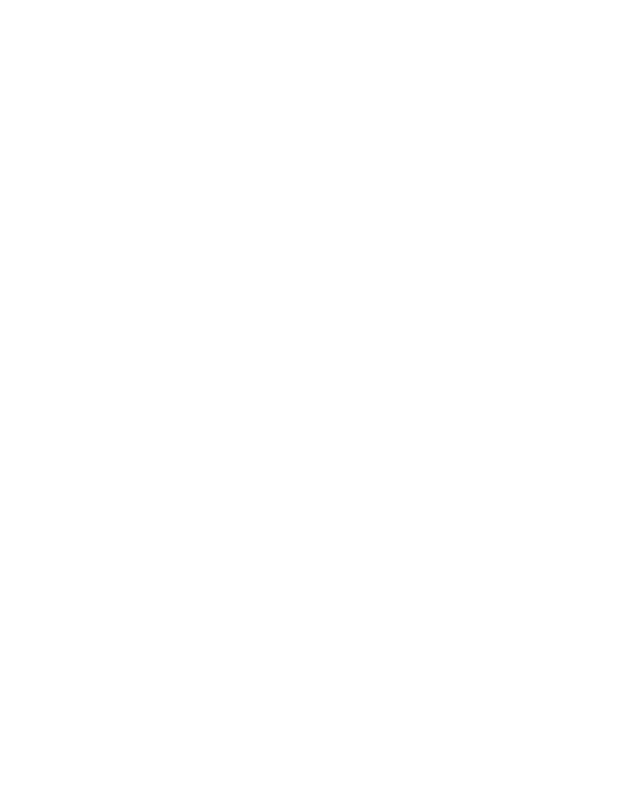
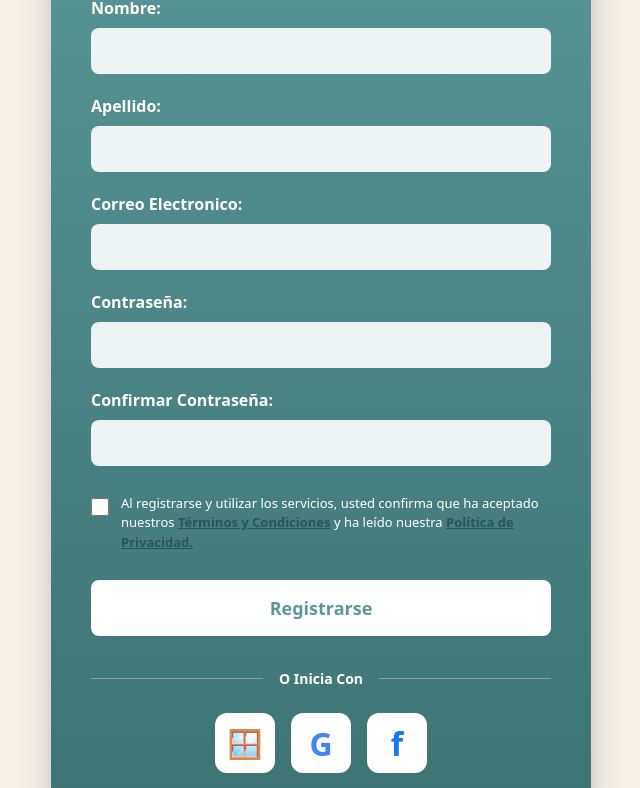
Before and after one commit to academiaparchada/frontend-academic, a React (Vite) app: page /register in a window 1280 px wide. Before the commit this address had no page. Shown: the part 296-1084 px from the top of the page, without its empty margins (319-959 px from the left). Before the commit the page ends 800 px from the top, so only its background shows below. Built offline with nearby package versions, Linux system fonts and the light colour scheme.

Commit message:
Agregar página de registro completa

```diff
--- a/src/components/header.jsx
+++ b/src/components/header.jsx
@@ -10,8 +10,7 @@
   };
 
   const handle_register = () => {
-    // Por ahora redirige a login, luego puedes crear la ruta /register
-    navigate('/login');
+    navigate('/register');
   };
 
   const handle_home = () => {
--- a/src/main.jsx
+++ b/src/main.jsx
@@ -4,6 +4,7 @@
 import './index.css'
 import App from './app.jsx'
 import { Login } from './pages/login.jsx'
+import { Register } from './pages/register.jsx'
 
 createRoot(document.getElementById('root')).render(
   <StrictMode>
@@ -11,6 +12,7 @@
       <Routes>
         <Route path="/" element={<App />} />
         <Route path="/login" element={<Login />} />
+        <Route path="/register" element={<Register />} />
       </Routes>
     </BrowserRouter>
   </StrictMode>,
--- /dev/null
+++ b/src/pages/register.jsx
@@ -0,0 +1,177 @@
+// src/pages/register.jsx
+import { useState } from 'react';
+import { Header } from '../components/header';
+import { Footer } from '../components/footer';
+import '../styles/register.css';
+
+export const Register = () => {
+  const [name, set_name] = useState('');
+  const [lastname, set_lastname] = useState('');
+  const [email, set_email] = useState('');
+  const [password, set_password] = useState('');
+  const [confirm_password, set_confirm_password] = useState('');
+  const [accept_terms, set_accept_terms] = useState(false);
+
+  const handle_submit = (e) => {
+    e.preventDefault();
+    if (password !== confirm_password) {
+      alert('Las contraseñas no coinciden');
+      return;
+    }
+    if (!accept_terms) {
+      alert('Debes aceptar los términos y condiciones');
+      return;
+    }
+    console.log('Registro:', { name, lastname, email, password });
+  };
+
+  const handle_social = (provider) => {
+    console.log(`Registro con ${provider}`);
+  };
+
+  return (
+    <div className="page">
+      <Header />
+
+      <main className="main">
+        <div className="register_container">
+          <div className="register_card">
+            <h1 className="register_title">AQUÍ INICIA ALGO GRANDE.</h1>
+            <p className="register_subtitle">
+              Estás dando el primer paso para transformar tu forma de aprender.
+            </p>
+
+            <form onSubmit={handle_submit} className="register_form">
+              <div className="form_group">
+                <label htmlFor="name" className="form_label">
+                  Nombre:
+                </label>
+                <input
+                  type="text"
+                  id="name"
+                  className="form_input"
+                  value={name}
+                  onChange={(e) => set_name(e.target.value)}
+                  required
+                />
+              </div>
+
+              <div className="form_group">
+                <label htmlFor="lastname" className="form_label">
+                  Apellido:
+                </label>
+                <input
+                  type="text"
+                  id="lastname"
+                  className="form_input"
+                  value={lastname}
+                  onChange={(e) => set_lastname(e.target.value)}
+                  required
+                />
+              </div>
+
+              <div className="form_group">
+                <label htmlFor="email" className="form_label">
+                  Correo Electronico:
+                </label>
+                <input
+                  type="email"
+                  id="email"
+                  className="form_input"
+                  value={email}
+                  onChange={(e) => set_email(e.target.value)}
+                  required
+                />
+              </div>
+
+              <div className="form_group">
+                <label htmlFor="password" className="form_label">
+                  Contraseña:
+                </label>
+                <input
+                  type="password"
+                  id="password"
+                  className="form_input"
+                  value={password}
+                  onChange={(e) => set_password(e.target.value)}
+                  required
+                />
+              </div>
+
+              <div className="form_group">
+                <label htmlFor="confirm_password" className="form_label">
+                  Confirmar Contraseña:
+                </label>
+                <input
+                  type="password"
+                  id="confirm_password"
+                  className="form_input"
+                  value={confirm_password}
+                  onChange={(e) => set_confirm_password(e.target.value)}
+                  required
+                />
+              </div>
+
+              <div className="terms_group">
+                <input
+                  type="checkbox"
+                  id="terms"
+                  className="terms_checkbox"
+                  checked={accept_terms}
+                  onChange={(e) => set_accept_terms(e.target.checked)}
+                  required
+                />
+                <label htmlFor="terms" className="terms_label">
+                  Al registrarse y utilizar los servicios, usted confirma que ha aceptado nuestros{' '}
+                  <a href="#" className="terms_link">
+                    Términos y Condiciones
+                  </a>{' '}
+                  y ha leído nuestra{' '}
+                  <a href="#" className="terms_link">
+                    Política de Privacidad.
+                  </a>
+                </label>
+              </div>
+
+              <button type="submit" className="btn_register">
+                Registrarse
+              </button>
+            </form>
+
+            <div className="divider">
+              <span className="divider_line"></span>
+              <span className="divider_text">O Inicia Con</span>
+              <span className="divider_line"></span>
+            </div>
+
+            <div className="social_register">
+              <button
+                className="btn_social btn_microsoft"
+                onClick={() => handle_social('Microsoft')}
+                aria-label="Registrarse con Microsoft"
+              >
+                <span className="social_emoji">🪟</span>
+              </button>
+              <button
+                className="btn_social btn_google"
+                onClick={() => handle_social('Google')}
+                aria-label="Registrarse con Google"
+              >
+                <span className="social_emoji">G</span>
+              </button>
+              <button
+                className="btn_social btn_facebook"
+                onClick={() => handle_social('Facebook')}
+                aria-label="Registrarse con Facebook"
+              >
+                <span className="social_emoji">f</span>
+              </button>
+            </div>
+          </div>
+        </div>
+      </main>
+
+      <Footer />
+    </div>
+  );
+};
--- /dev/null
+++ b/src/styles/register.css
@@ -0,0 +1,225 @@
+/* src/styles/register.css */
+
+.register_container {
+  min-height: 100%;
+  display: flex;
+  justify-content: center;
+  align-items: center;
+  padding: 2rem 1rem;
+  background-color: #f5f0e8;
+}
+
+.register_card {
+  background: linear-gradient(180deg, #5b9999 0%, #3d7373 100%);
+  border-radius: 2rem;
+  padding: 3rem 2.5rem;
+  max-width: 540px;
+  width: 100%;
+  box-shadow: 0 10px 30px rgba(0, 0, 0, 0.2);
+}
+
+.register_title {
+  font-size: 2rem;
+  font-weight: 700;
+  color: #2d5555;
+  text-align: center;
+  margin: 0 0 1rem 0;
+  line-height: 1.2;
+}
+
+.register_subtitle {
+  font-size: 1rem;
+  color: #ffffff;
+  text-align: center;
+  margin: 0 0 2rem 0;
+  line-height: 1.5;
+}
+
+.register_form {
+  display: flex;
+  flex-direction: column;
+  gap: 1.25rem;
+}
+
+.form_group {
+  display: flex;
+  flex-direction: column;
+  gap: 0.5rem;
+}
+
+.form_label {
+  font-size: 1rem;
+  font-weight: 600;
+  color: #ffffff;
+}
+
+.form_input {
+  padding: 0.875rem 1rem;
+  border: none;
+  border-radius: 0.5rem;
+  font-size: 1rem;
+  background-color: rgba(255, 255, 255, 0.9);
+  transition: all 0.3s ease;
+}
+
+.form_input:focus {
+  outline: none;
+  background-color: #ffffff;
+  box-shadow: 0 0 0 3px rgba(255, 255, 255, 0.3);
+}
+
+.terms_group {
+  display: flex;
+  gap: 0.75rem;
+  align-items: flex-start;
+  margin-top: 0.5rem;
+}
+
+.terms_checkbox {
+  margin-top: 0.25rem;
+  width: 18px;
+  height: 18px;
+  cursor: pointer;
+  flex-shrink: 0;
+}
+
+.terms_label {
+  font-size: 0.813rem;
+  color: #ffffff;
+  line-height: 1.5;
+}
+
+.terms_link {
+  color: #2d5555;
+  text-decoration: underline;
+  font-weight: 600;
+  transition: color 0.3s ease;
+}
+
+.terms_link:hover {
+  color: #1a3333;
+}
+
+.btn_register {
+  padding: 1rem;
+  border: none;
+  border-radius: 0.5rem;
+  background-color: #ffffff;
+  color: #5b9999;
+  font-size: 1.125rem;
+  font-weight: 700;
+  cursor: pointer;
+  transition: all 0.3s ease;
+  margin-top: 0.5rem;
+}
+
+.btn_register:hover {
+  background-color: #f0f0f0;
+  transform: translateY(-2px);
+  box-shadow: 0 4px 12px rgba(0, 0, 0, 0.15);
+}
+
+.btn_register:active {
+  transform: translateY(0);
+}
+
+.divider {
+  display: flex;
+  align-items: center;
+  gap: 1rem;
+  margin: 2rem 0 1.5rem;
+}
+
+.divider_line {
+  flex: 1;
+  height: 1px;
+  background-color: rgba(255, 255, 255, 0.3);
+}
+
+.divider_text {
+  color: #ffffff;
+  font-size: 0.875rem;
+  font-weight: 600;
+  white-space: nowrap;
+}
+
+.social_register {
+  display: flex;
+  justify-content: center;
+  gap: 1rem;
+}
+
+.btn_social {
+  width: 60px;
+  height: 60px;
+  border: none;
+  border-radius: 0.75rem;
+  background-color: #ffffff;
+  cursor: pointer;
+  display: flex;
+  align-items: center;
+  justify-content: center;
+  transition: all 0.3s ease;
+  padding: 0;
+}
+
+.btn_social:hover {
+  transform: translateY(-3px);
+  box-shadow: 0 6px 16px rgba(0, 0, 0, 0.2);
+}
+
+.btn_social:active {
+  transform: translateY(0);
+}
+
+.social_emoji {
+  font-size: 24px;
+  font-weight: 700;
+}
+
+.btn_microsoft .social_emoji {
+  font-size: 28px;
+}
+
+.btn_google .social_emoji {
+  color: #4285f4;
+  font-size: 32px;
+}
+
+.btn_facebook .social_emoji {
+  color: #1877f2;
+  font-size: 32px;
+}
+
+/* Responsive */
+@media (max-width: 640px) {
+  .register_card {
+    padding: 2rem 1.5rem;
+  }
+
+  .register_title {
+    font-size: 1.5rem;
+  }
+
+  .register_subtitle {
+    font-size: 0.875rem;
+  }
+
+  .btn_social {
+    width: 50px;
+    height: 50px;
+  }
+
+  .social_emoji {
+    font-size: 20px;
+  }
+
+  .btn_google .social_emoji,
+  .btn_facebook .social_emoji {
+    font-size: 26px;
+  }
+
+  .terms_label {
+    font-size: 0.75rem;
+  }
+}
```
